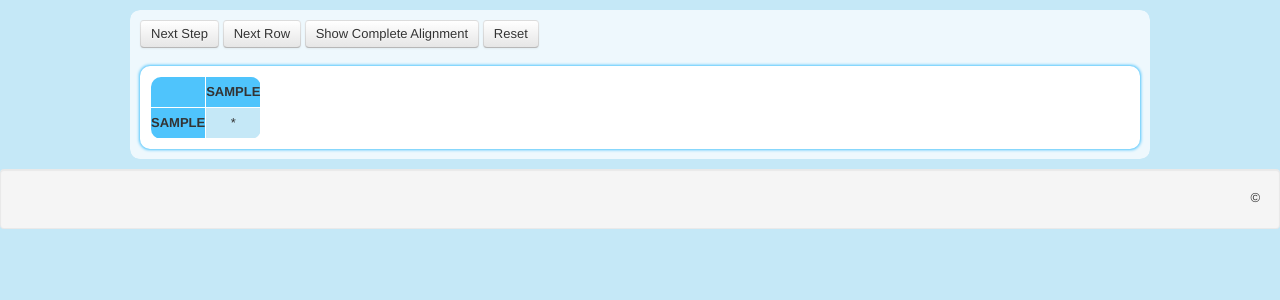
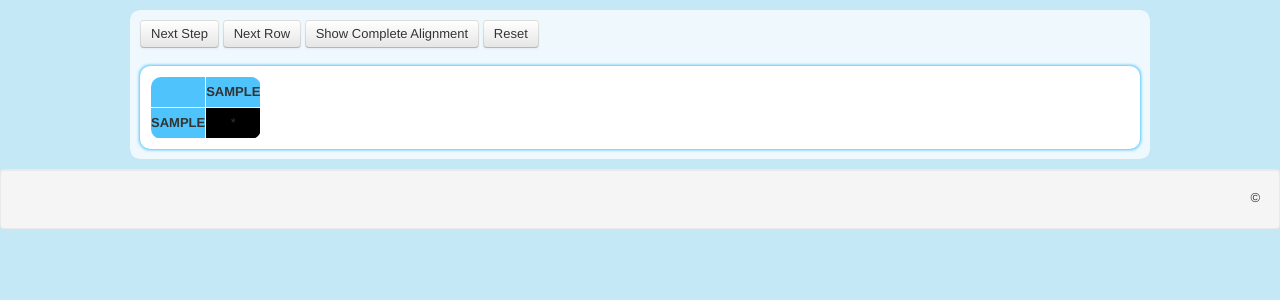
Before and after one commit to FlorianWolters/SequenceAlignment, a PHP site: template src/www/assets/views/matrix.html.twig in a window 1280 px wide. Shown: the part 80-380 px from the top of the page. Run offline with PHP 8.4, Linux system fonts and the light colour scheme; the template is opened without the code that fills it: most values are stand-ins (such as "Sample title", 1, 10 or a date in 2020); some libraries are stand-ins or nearby versions.

Commit message:
Bugfix CSS

```diff
--- a/src/www/assets/css/style.css
+++ b/src/www/assets/css/style.css
@@ -98,11 +98,10 @@ table#matrix td.bottomLeftCell {
     font-weight: bold;
     background-color: #4fc4fc;
 }
-
-.valueHidden {
+table#matrix td.valueHidden {
     background-color: #000;
 }
-.valueShown {
+table#matrix td.valueShown {
     background-color: #000;
 }
 
```
